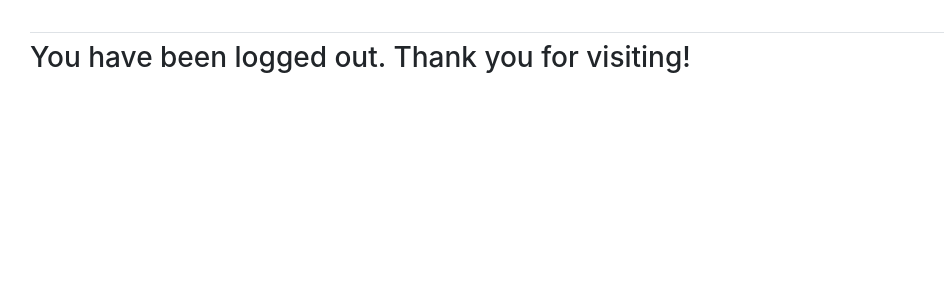
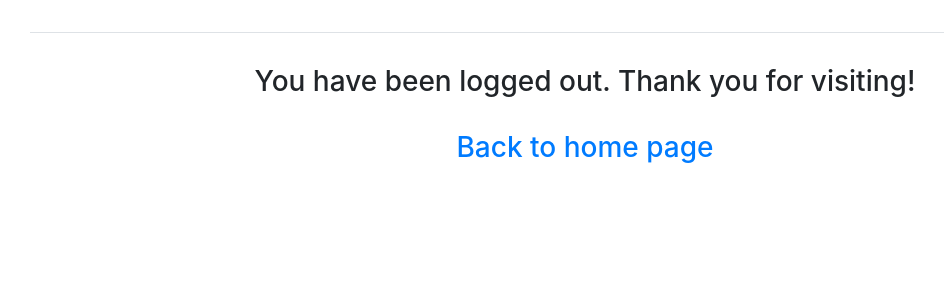
Before and after one commit to fpelletier-gh/baby-journal-MVC, a Django app: a page that uses users/templates/registration/logged_out.html in a window 1280 px wide. Shown: the part 58-358 px from the top of the page, without its empty margins (55-999 px from the left). Run offline with Django 3.2, Linux system fonts and the light colour scheme; some libraries are stand-ins or nearby versions.

Commit message:
refactor the layout and code formatting

```diff
--- a/users/templates/registration/logged_out.html
+++ b/users/templates/registration/logged_out.html
@@ -1,5 +1,6 @@
 {% extends "baby_logs/base.html" %}
 
 {% block content %}
-  <h3>You have been logged out. Thank you for visiting!</h3>
+    <h3 class="text-center py-4">You have been logged out. Thank you for visiting!</h3>
+    <h3 class="text-center"><a class="text-decoration-none" href="{% url 'baby_logs:index' %}">Back to home page</a></h3>
 {% endblock content %}
```
